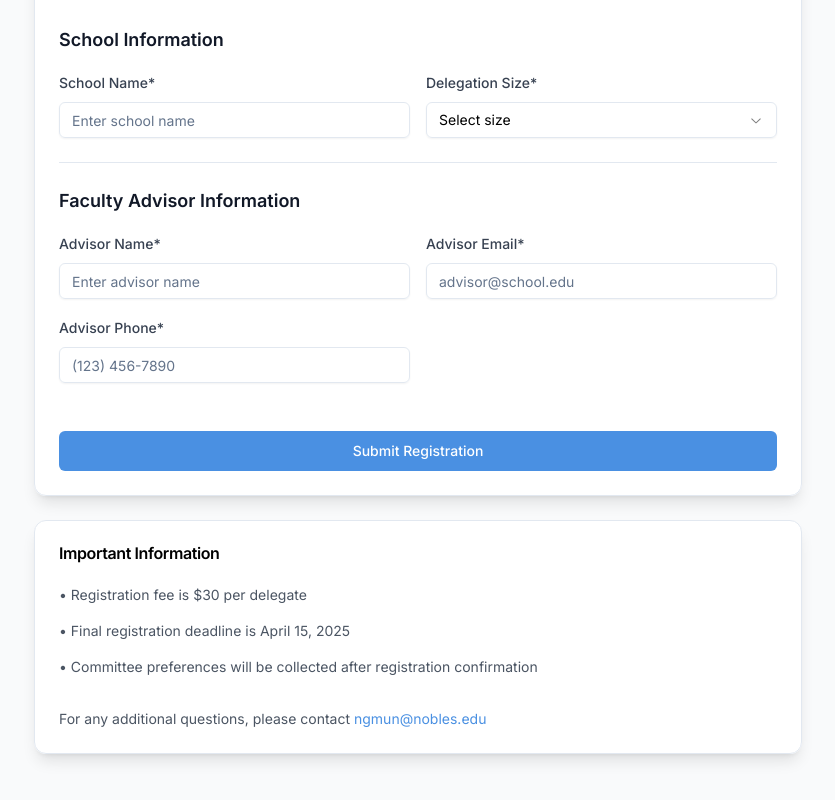
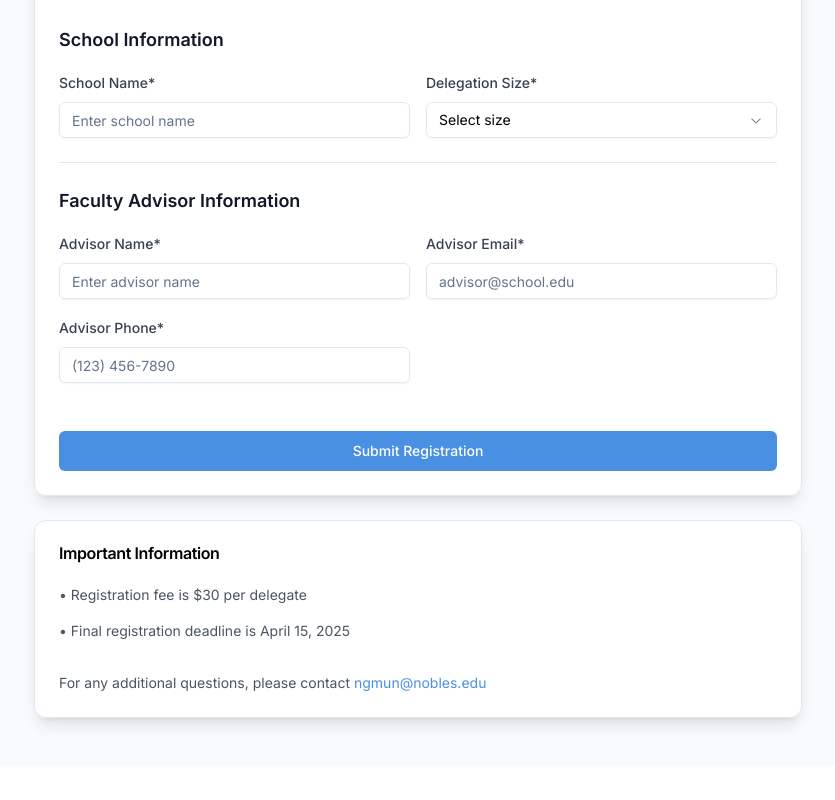
Before and after one commit to Rohin2022/ngmun, a Next.js app: page /register in a window 1280 px wide. Shown: the part 613-1413 px from the top of the page, without its empty margins (222-1057 px from the left). After the commit the page ends 1379 px from the top, so only its background shows below. Built offline with nearby package versions, Linux system fonts and the light colour scheme.

Commit message:
finalized registration page info

```diff
--- a/src/app/register/page.tsx
+++ b/src/app/register/page.tsx
@@ -448,10 +448,6 @@ export default function Register() {
                 <div className="space-y-4 text-sm text-gray-600">
                   <p>• Registration fee is $30 per delegate</p>
                   <p>• Final registration deadline is April 15, 2025</p>
-                  <p>
-                    • Committee preferences will be collected after registration
-                    confirmation
-                  </p>
                   <p className="pt-4">
                     For any additional questions, please contact{" "}
                     <Link
```
